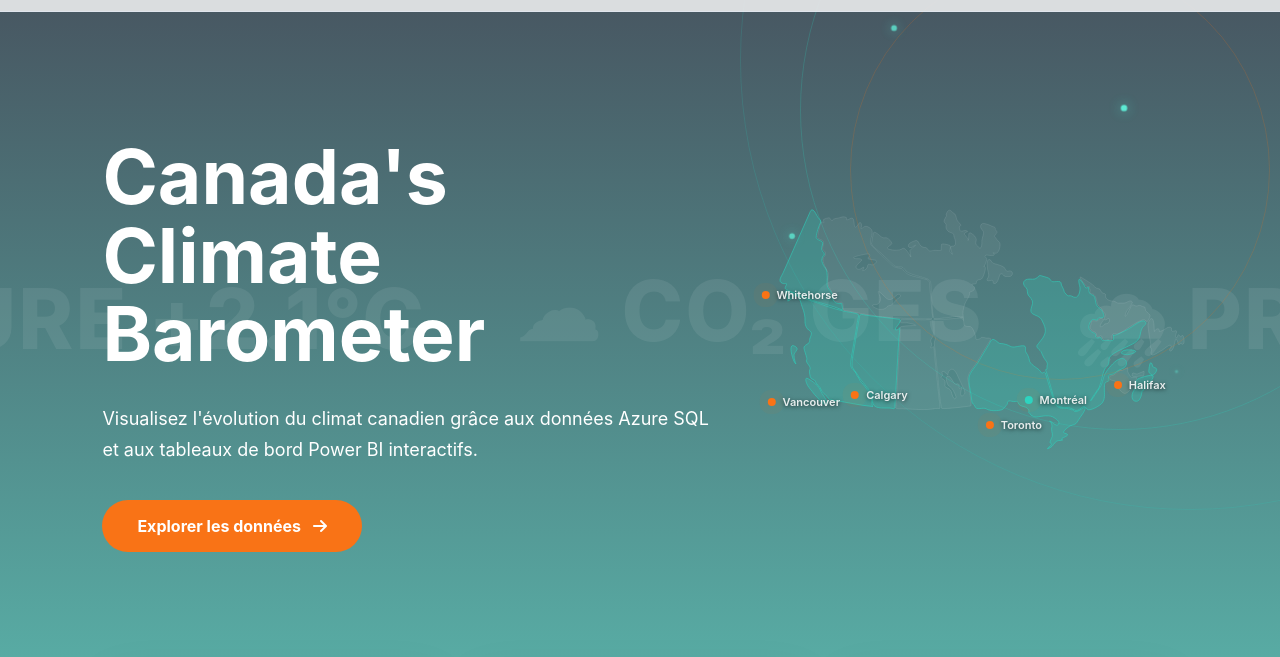
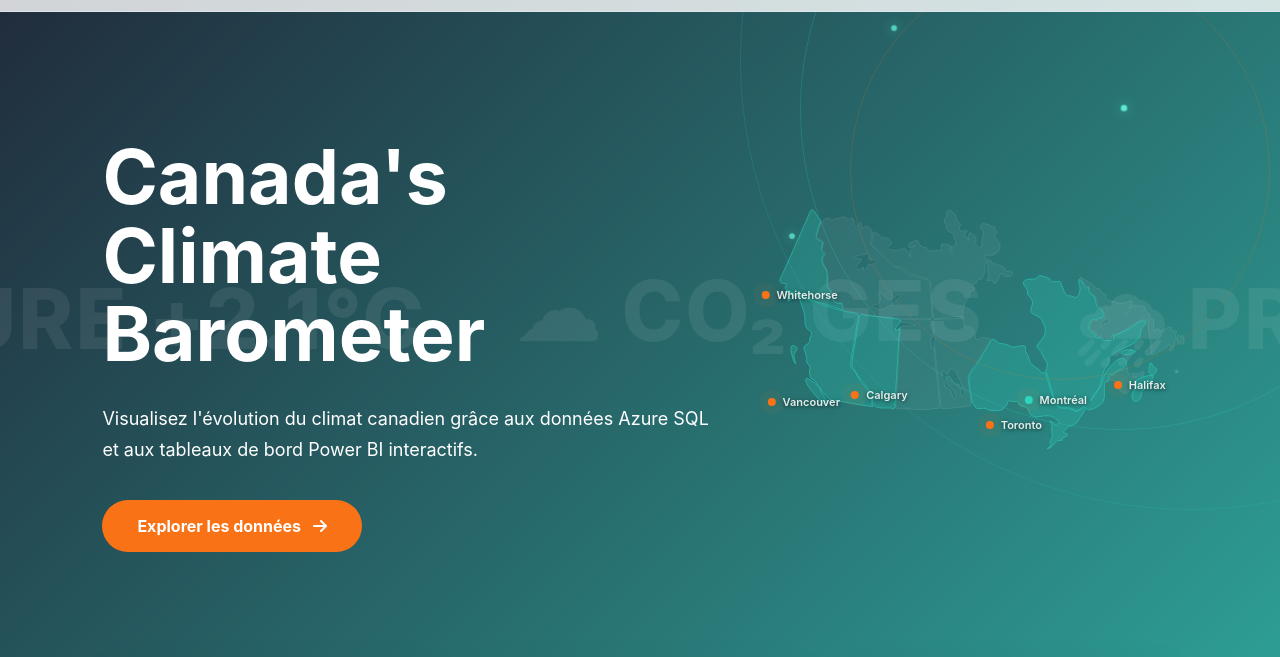
Before and after one commit to Jephthe7/Projet-Climat-INF4163, a website: page frontend/index.html in a window 1280 px wide. Shown: the part 70-727 px from the top of the page. Drawn offline with nearby package versions, Linux system fonts and the light colour scheme; no server answers.

Commit message:
[WEB] Corrige chemins assets pour deploiement Render + retire hero.jpg manquant

```diff
--- a/frontend/style.css
+++ b/frontend/style.css
@@ -337,15 +337,13 @@ background:
 
 linear-gradient(
 
-rgba(15,23,42,.75),
-
-rgba(13,148,136,.65)
-
-),
-
-
-
-url("assets/hero.jpg");
+135deg,
+
+rgba(15,23,42,.92),
+
+rgba(13,148,136,.85)
+
+);
 
 
 
```
